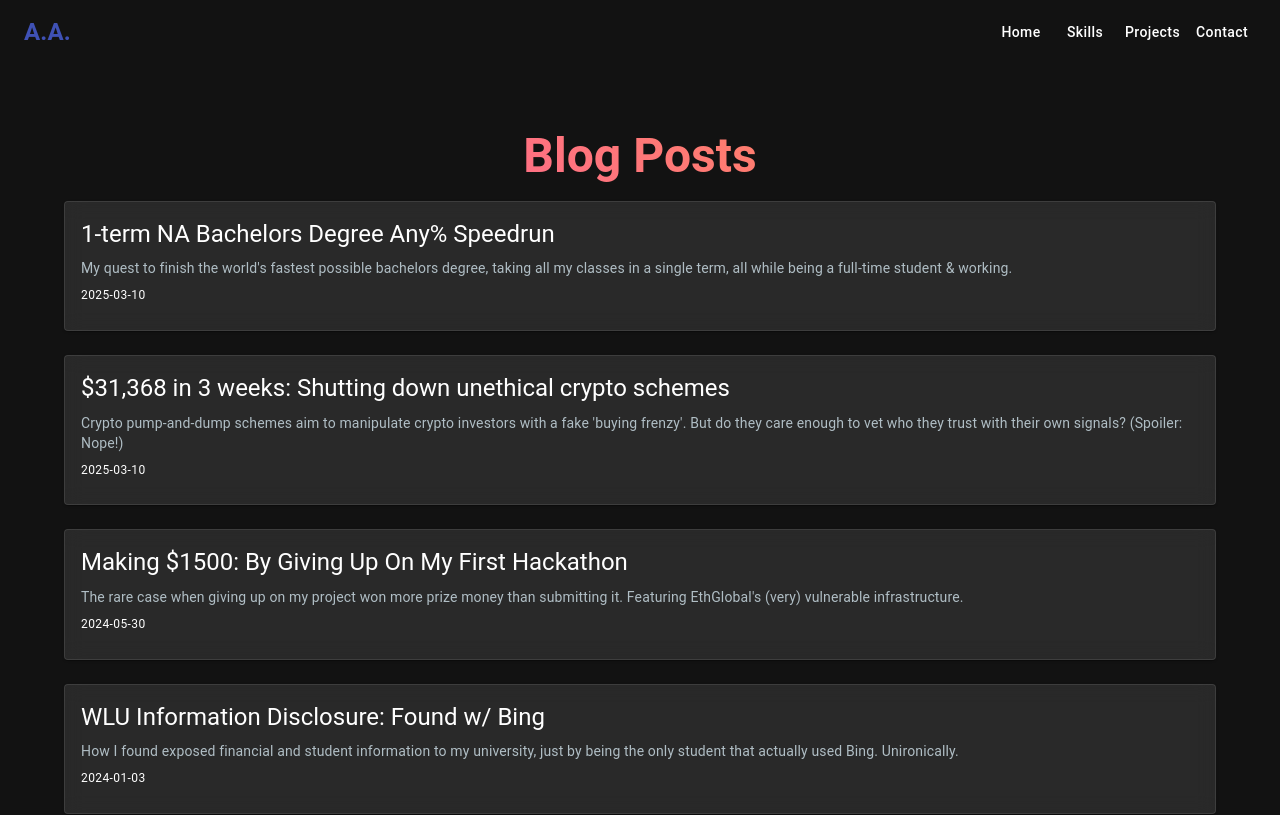
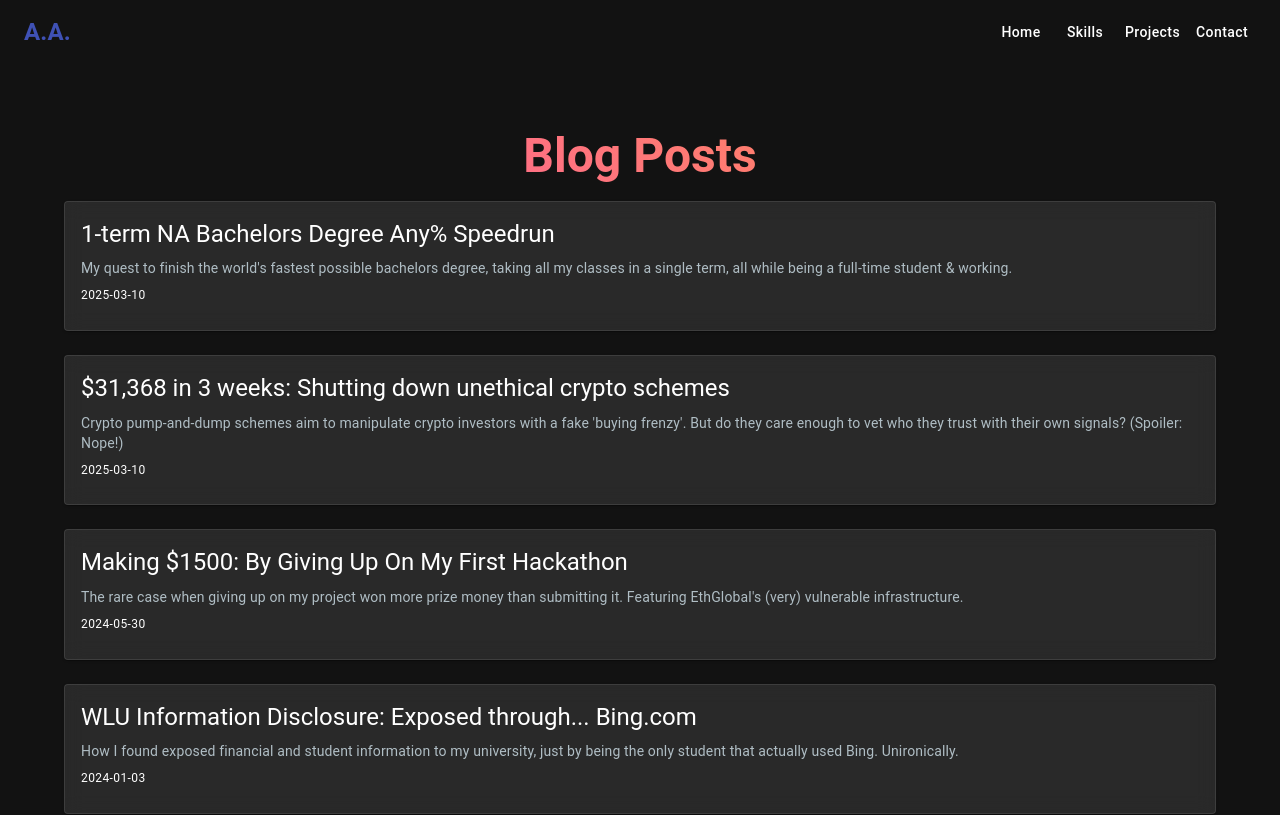
Before and after one commit to AmirAgassi/Website, a React (Create React App) app: page /blog in a window 1280 px wide. Shown: the top 815 px of the page. Built offline with nearby package versions, Linux system fonts and the light colour scheme.

Commit message:
Cooler title

```diff
--- a/src/data/posts.ts
+++ b/src/data/posts.ts
@@ -65,7 +65,7 @@ export const posts: BlogPost[] = [
   },
   {
     id: 'first-post',
-    title: 'WLU Information Disclosure: Found w/ Bing',
+    title: 'WLU Information Disclosure: Exposed through... Bing.com',
     excerpt: 'How I found exposed financial and student information to my university, just by being the only student that actually used Bing. Unironically.',
     date: '2024-01-03',
     image: cybersecurityImage,
```
